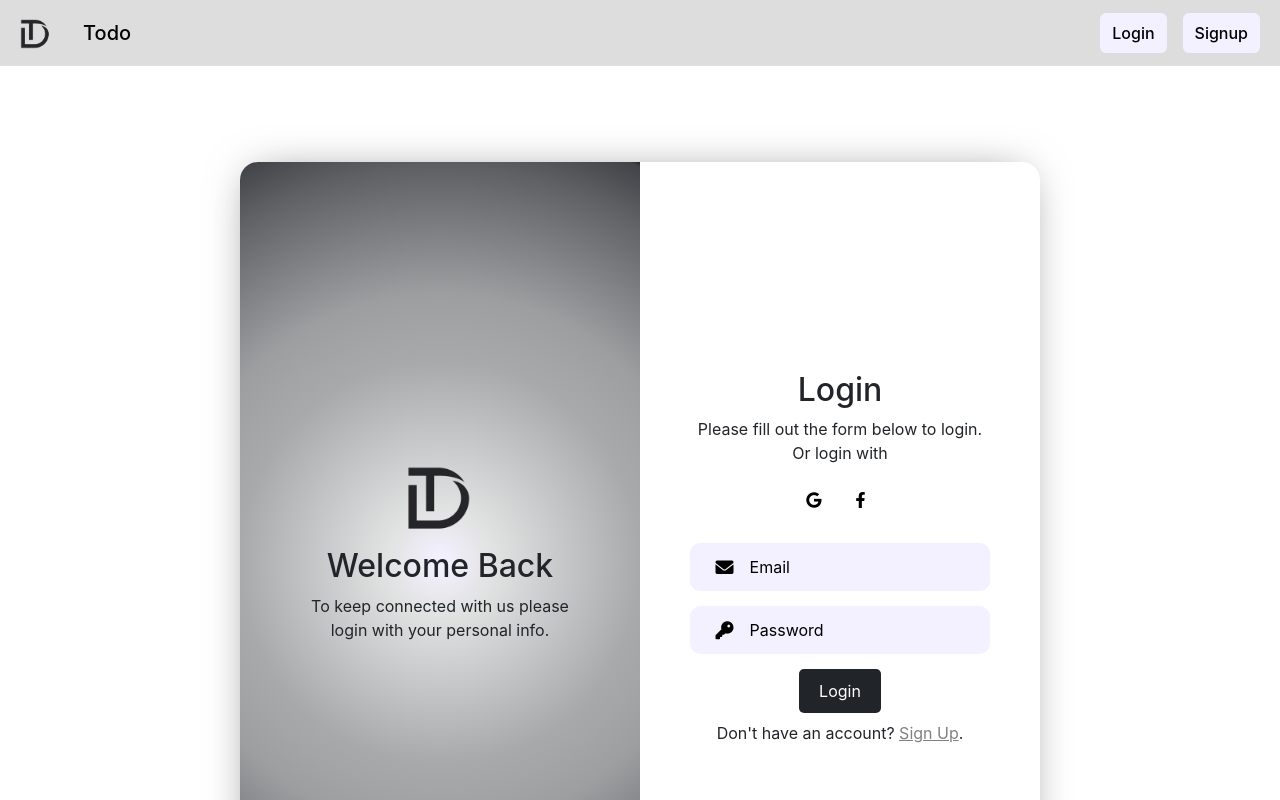
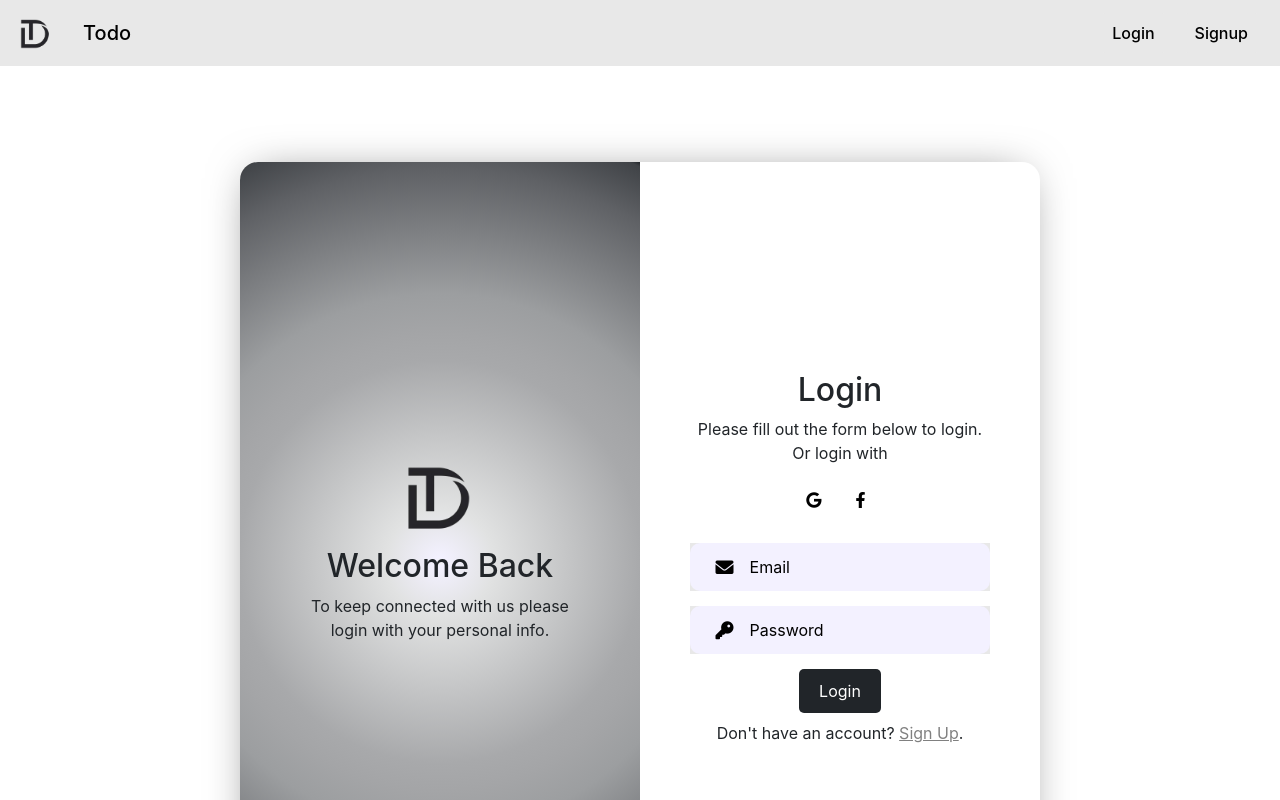
Before and after one commit to ayeshashafique018/todo, a React (Create React App) app: page /login in a window 1280 px wide. Shown: the top 800 px of the page. Built offline with nearby package versions, Linux system fonts and the light colour scheme.

Commit message:
Your commit message

```diff
--- a/src/App.css
+++ b/src/App.css
@@ -32,8 +32,8 @@ body {
 }
 
 .navbar .btn-p {
-  background-color: #F3F1FF;
-  border-color: #F3F1FF;
+  background-color:#E8E8E8;
+  border-color: #E8E8E8;
 }
 
 .navbar .btn-p:hover {
@@ -41,13 +41,13 @@ body {
 }
 
 .navbar .btn-outline-light {
-  border-color: #F3F1FF;
+  border-color: #E8E8E8;
   color: black;
 }
 
 /* Navbar Styles */
 .custom-navbar {
-background-color: #ddd;
+background-color: #E8E8E8;
   padding: 10px 20px;
 }
 
@@ -107,7 +107,7 @@ background-color: #ddd;
   border-bottom: 1px solid #ddd;
   border-radius: 5px;
   margin-bottom: 0.5rem;
-  background-color: #F3F1FF; /* Match background color */
+  background-color:#ddd; /* Match background color */
 }
 
 /* Style the input text */
@@ -455,9 +455,13 @@ background-color: #ddd;
 }
 /* App.css */
 .input-icons .icon {
+
   color: black;
+
 }
-
+.input-icons{
+  background-color: #E8E8E8;
+}
 .btn-square i {
   color: black;
   transition: color 0.3s ease;
```
